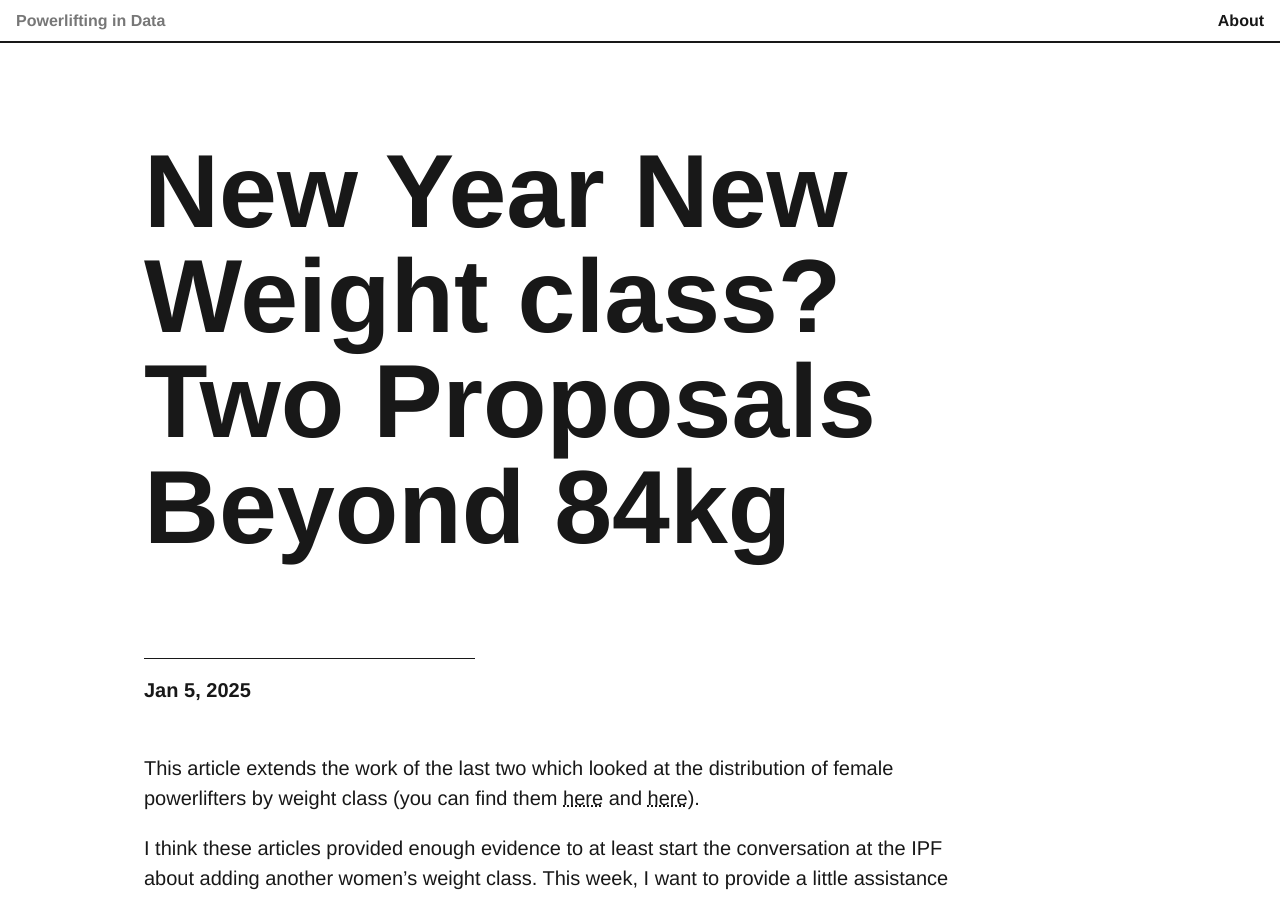
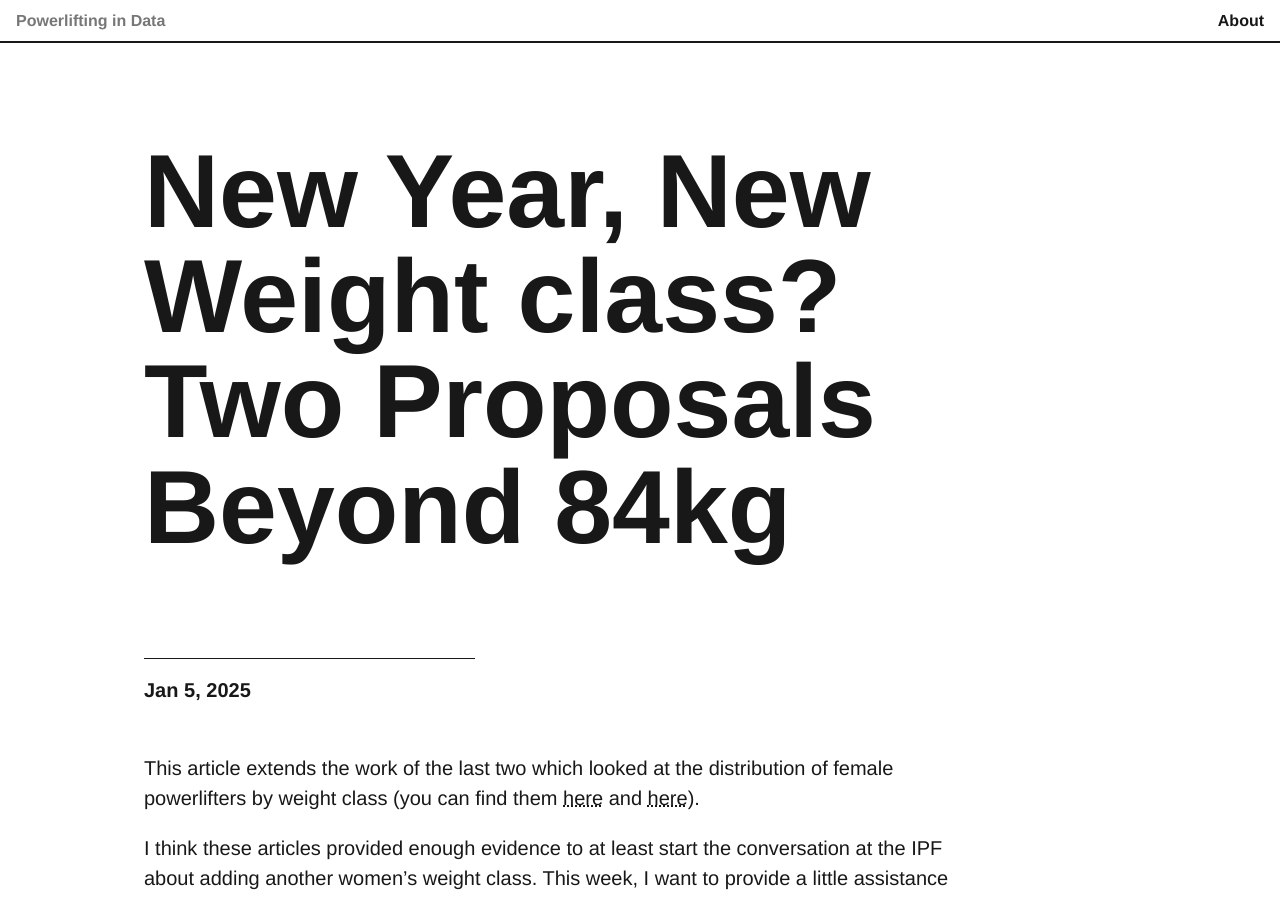
Before and after one commit to adele97/powerlifting-insights, a Jekyll site: the page built from docs/_posts/2025-01-05-new-year-new-weightclass.markdown, in a window 1280 px wide and 900 px high. Built offline with Jekyll 4.4.1, drawn with Linux system fonts in a browser that asks for light colours; comment, search, counter and statistics services are not loaded.

```diff
--- a/docs/_posts/2025-01-05-new-year-new-weightclass.markdown
+++ b/docs/_posts/2025-01-05-new-year-new-weightclass.markdown
@@ -1,11 +1,11 @@
 ---
 layout: post
 sitemap: true
-title:  "New Year New Weight class? Two Proposals Beyond 84kg"
-title_rss:  "New Year New Weight class? Two Proposals Beyond 84kg"
+title:  "New Year, New Weight class? Two Proposals Beyond 84kg"
+title_rss:  "New Year, New Weight class? Two Proposals Beyond 84kg"
 date:   2025-01-05 12:00:00 +0100
 categories: posts
-seo_title: "New Year New Weight class? Two Proposals Beyond 84kg"
+seo_title: "New Year, New Weight class? Two Proposals Beyond 84kg"
 description: "This article makes two proposals to increase the limit of the super heavy weight class for women in IPF powerlifting. The data for this analysis comes from the openpowerlifting database."
 ---
 
```
